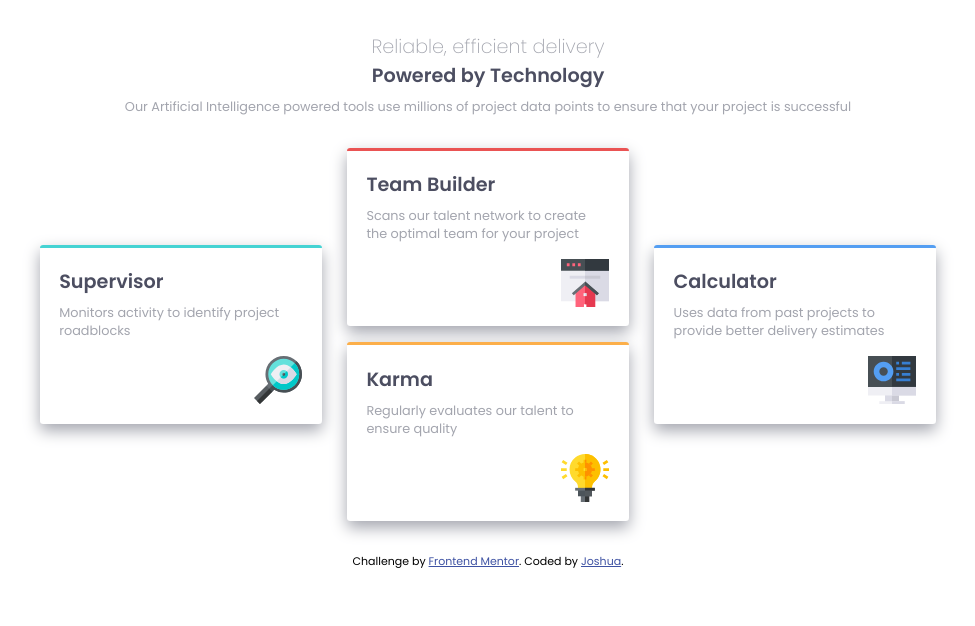
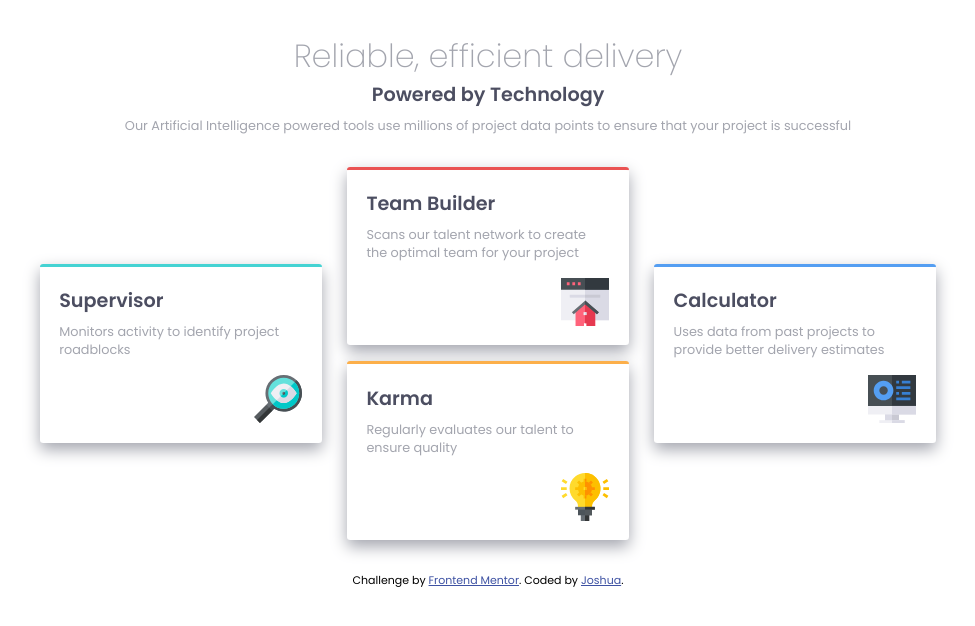
Before and after one commit to Joshtemi0/test-4, a plain HTML site: page index.html in a window 1280 px wide. Shown: the whole page, without its empty margins (152-1127 px from the left). Drawn offline with Linux system fonts and the light colour scheme.

Commit message:
Update index.css

```diff
--- a/index.css
+++ b/index.css
@@ -36,7 +36,7 @@ body {
 
 .title {
   color: var(--Grayish-blue);
-    font-size: larger;
+    font-size: 2rem;
     font-weight: 200;
 }
 
```
